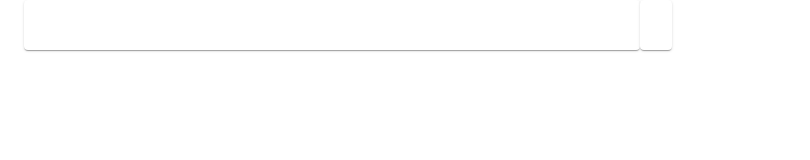
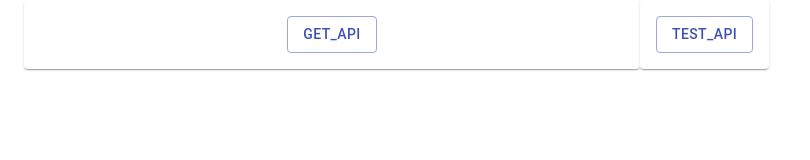
Before and after one commit to Lawlez/memepredict, a React app: page / in a window 1280 px wide. Shown: the whole page, without its empty margins (0-810 px from the left). Built offline with nearby package versions, Linux system fonts and the light colour scheme.

Commit message:
https & fb api calls
Co-Authored-By: Dominik 'Lawlez' Feger <info@goethereum.ch>

```diff
--- a/public/index.html
+++ b/public/index.html
@@ -3,7 +3,7 @@
   <head>
     <meta charset="utf-8" />
     <!--<link rel="shortcut icon" href="%PUBLIC_URL%/favicon.ico" />-->
-    <meta http-equiv="Content-Security-Policy" content="default-src 'none'; script-src 'self' browser-update.org; connect-src 'self' ws://192.168.1.203:8080 192.168.100.90 ws://192.168.100.90:80 http://www.reddit.com; img-src 'self' http://www.reddit.com https://i.redd.it https://unpkg.com/emoji-datasource-twitter@4.0.4/img/twitter/ data:; style-src 'self' https://fonts.googleapis.com 'unsafe-inline'; manifest-src 'self'; font-src https://fonts.googleapis.com data: https://fonts.gstatic.com;"/>
+    <meta http-equiv="Content-Security-Policy" content="default-src 'self' https://*.facebook.com; script-src 'unsafe-inline' https://*.facebook.net/en_US/sdk.js 'self' browser-update.org; connect-src 'self' https://*.facebook.com  ws://192.168.1.203:8080 192.168.100.90 ws://192.168.100.90:80 http://www.reddit.com; img-src https://*.facebook.com 'self' http://www.reddit.com https://i.redd.it https://unpkg.com/emoji-datasource-twitter@4.0.4/img/twitter/ data:; style-src 'self' https://fonts.googleapis.com 'unsafe-inline'; manifest-src 'self'; font-src https://fonts.googleapis.com data: https://fonts.gstatic.com;"/>
     <meta name="viewport" content="width=device-width,height=device-height, initial-scale=1, maximum-scale=1, user-scalable=no">
     <link href="https://fonts.googleapis.com/css?family=Quicksand&display=swap" rel="stylesheet">
     <!--<link rel="manifest" href="%PUBLIC_URL%/manifest.json" />-->
@@ -12,5 +12,6 @@
   <body>
     <noscript>You need to enable JavaScript to run this app.</noscript>
     <div id="root"></div>
+
   </body>
 </html>
--- a/src/containers/app.js
+++ b/src/containers/app.js
@@ -5,19 +5,15 @@ import {
     Container,
     Paper,
     Grid,
-    CircularProgress,
     makeStyles,
     Button,
 } from '@material-ui/core'
 import * as config from '../config.json'
 require('babel-polyfill') //to make async work with webpack
 import { } from '../components'
-import {client} from '..'
 import {connect} from 'react-redux'
 import {bindActionCreators} from 'redux'
-import {
-    sendMessage,
-} from './handlers'
+
 const useStyles = makeStyles((theme) => ({
     root: {
         flexGrow: 1,
@@ -41,8 +37,6 @@ const useStyles = makeStyles((theme) => ({
 
 export const App = (props) => {
     const classes = useStyles()
-    let dataFromServer
-    let reqTypes = config.reqTypes
     const newSnackBar = (text, actionText, type) => {
         props.createSnackbar({
             message: text,
@@ -52,13 +46,93 @@ export const App = (props) => {
             },
         })
     }
-    /*
+
+    () => {
+
+    }
+
+    // Here we run a very simple test of the Graph API after login is
+    // successful.  See statusChangeCallback() for when this call is made.
+    const testAPI= ()=> {
+        console.log('Welcome!  Fetching your information.... ')
+        FB.api('/me', function(response) {
+            console.log('Successful login for: ' + response.name)
+            document.getElementById('status').innerHTML =
+          'Thanks for logging in, ' + response.name + '!'
+        })
+    }
+
+    // This is called with the results from from FB.getLoginStatus().
+    const statusChangeCallback= (response) =>{
+        console.log('statusChangeCallback')
+        console.log(response)
+        // The response object is returned with a status field that lets the
+        // app know the current login status of the person.
+        // Full docs on the response object can be found in the documentation
+        // for FB.getLoginStatus().
+        if (response.status === 'connected') {
+            // Logged into your app and Facebook.
+            testAPI()
+        } else if (response.status === 'not_authorized') {
+            // The person is logged into Facebook, but not your app.
+            document.getElementById('status').innerHTML = 'Please log ' +
+            'into this app.'
+        } else {
+            // The person is not logged into Facebook, so we're not sure if
+            // they are logged into this app or not.
+            document.getElementById('status').innerHTML = 'Please log ' +
+          'into Facebook.'
+        }
+    }
+
+    // This function is called when someone finishes with the Login
+    // Button.  See the onlogin handler attached to it in the sample
+    // code below.
+    const checkLoginState = () =>{
+        FB.getLoginStatus(function(response) {
+            statusChangeCallback(response)
+        }.bind(this))
+    }
+
+    const   handleClick = ()=> {
+        FB.login(checkLoginState())
+    }
+
     useEffect(() => {
-        let index = props.userActivity.length - 1
-        if (index != -1) {
-            newSnackBar(props.userActivity[index], 'nice', 'info')
-        }
-    }, [props.userActivity])
+        window.fbAsyncInit = function() {
+            FB.init({
+                appId      : '<YOUR_APP_ID>',
+                cookie     : true,  // enable cookies to allow the server to access
+                // the session
+                xfbml      : true,  // parse social plugins on this page
+                version    : 'v2.1' // use version 2.1
+            })
+
+            // Now that we've initialized the JavaScript SDK, we call
+            // FB.getLoginStatus().  This function gets the state of the
+            // person visiting this page and can return one of three states to
+            // the callback you provide.  They can be:
+            //
+            // 1. Logged into your app ('connected')
+            // 2. Logged into Facebook, but not your app ('not_authorized')
+            // 3. Not logged into Facebook and can't tell if they are logged into
+            //    your app or not.
+            //
+            // These three cases are handled in the callback function.
+            FB.getLoginStatus(function(response) {
+                this.statusChangeCallback(response)
+            }.bind(this))
+        }.bind(this);
+
+        // Load the SDK asynchronously
+        (function(d, s, id) {
+            var js, fjs = d.getElementsByTagName(s)[0]
+            if (d.getElementById(id)) return
+            js = d.createElement(s); js.id = id
+            js.src = '//connect.facebook.net/en_US/sdk.js'
+            fjs.parentNode.insertBefore(js, fjs)
+        }(document, 'script', 'facebook-jssdk'))
+    })
     ////// Websocket functions start////////////////////*
     /*
     client.onopen = () => {
@@ -94,6 +168,10 @@ export const App = (props) => {
         }
     }
     */
+    const facebook = () => {
+
+    }
+    facebook()
     ////// Websocket functions end///////////////////
     const getDankMemes = async (setMemes) => {
         let posts = []
@@ -140,12 +218,12 @@ export const App = (props) => {
                                 className={'gameField1 '}
                             >
                                 <Paper className={classes.paper}>
-                                    <Button onClick={()=>{getDankMemes()}}></Button>
+                                    <Button variant="outlined" color="primary" onClick={()=>{getDankMemes()}}>GET_API</Button>
                                 </Paper>
                             </Grid>
                             <Grid item xs={6} className="playField2">
                                 <Paper className={classes.paper}>
-
+                                    <Button variant="outlined" color="primary" onClick={()=>{handleClick()}}>TEST_API</Button>
                                 </Paper>
                             </Grid>
                         </Grid>
--- a/webpack.config.dev.js
+++ b/webpack.config.dev.js
@@ -1,4 +1,5 @@
 const path = require('path')
+const fs = require('fs')
 const HtmlWebpackPlugin = require('html-webpack-plugin')
 //const Analyzer = require('webpack-bundle-analyzer')
 
@@ -69,6 +70,10 @@ module.exports = {
         hot: true,
         open: true,
         port: 3000,
+        https: {
+            key: fs.readFileSync('../SSL/key.pem'),
+            cert: fs.readFileSync('../SSL/cert.pem'),
+        },
         host: '0.0.0.0',
     },
 }
```
